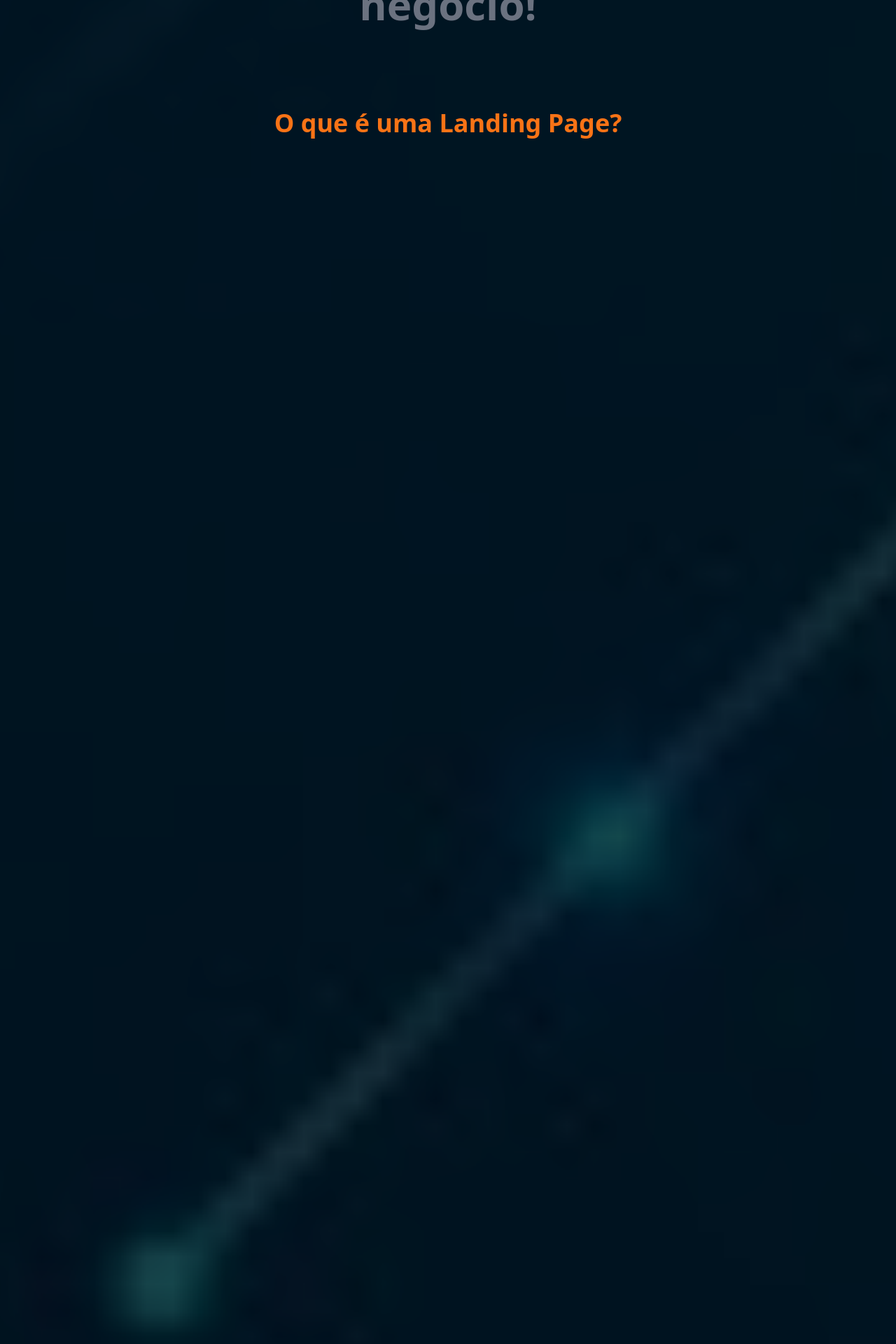
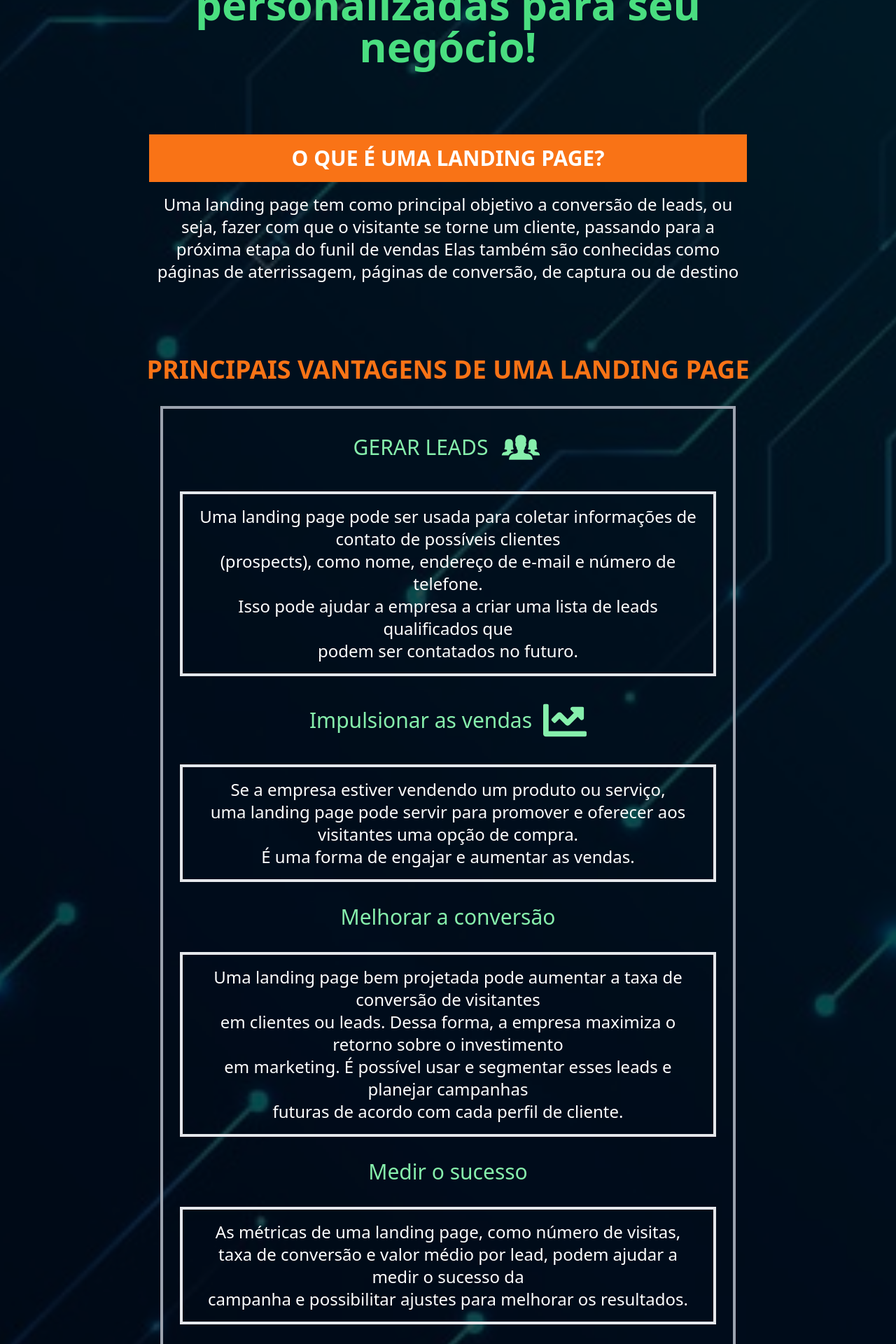
Before and after one commit to mmissura/landing-pages, a React (Vite) app: page / in a window 1280 px wide. Shown: the part 140-2060 px from the top of the page at 70% size. Built offline with nearby package versions, Linux system fonts and the light colour scheme.

Commit message:
refactor: improvements main page

```diff
--- a/package.json
+++ b/package.json
@@ -12,7 +12,7 @@
   "dependencies": {
     "react": "^18.2.0",
     "react-dom": "^18.2.0",
-    "react-icons": "^4.11.0"
+    "react-icons": "^4.12.0"
   },
   "devDependencies": {
     "@types/react": "^18.2.15",
--- a/src/App.tsx
+++ b/src/App.tsx
@@ -1,76 +1,130 @@
 import { BsWhatsapp } from 'react-icons/bs';
+import { FaChartLine } from 'react-icons/fa';
+import { IoIosPeople } from 'react-icons/io';
 
 export const App = () => {
   return (
     <div className="w-full overflow-x-hidden bg-map">
       <div className="bg-black">
-        <h1 className="text-4xl text-center font-bold 2xl:text-6xl xl:text-6xl lg:text-6xl mt-10 text-gray-500 p-4">
-        Landing pages personalizadas para seu negócio!
+        <h1 className="text-4xl text-center font-bold 2xl:text-6xl xl:text-6xl lg:text-6xl mt-10 text-green-400 p-4 2xl:w-2/3 xl:w-2/3 lg:w-2/3 w-4/5">
+          Landing pages personalizadas para seu negócio!
         </h1>
 
-        <div className="grid grid-rows-12 gap-7 2xl:my-20 xl:my-20 lg:my-20 my-12">
+        <div className="2xl:my-20 xl:my-20 lg:my-20 my-12">
+          <div className="mx-auto 2xl:mb-20 xl:mb-20 lg:mb-20 mb-12 w-2/3">
+            <h2
+              className="text-xl text-center font-bold 2xl:text-3xl xl:text-3xl lg:text-2xl
+           text-white mb-4 bg-orange-500 px-2 py-4  uppercase"
+            >
+              O que é uma Landing Page?
+            </h2>
 
-          <h2 className='text-xl text-center font-bold 2xl:text-4xl xl:text-4xl lg:text-2xl mb-8
-           text-orange-500 px-12 p-6'>O que é uma Landing Page?</h2>
+            <p className="text-xl text-center 2xl:text-2xl xl:text-2xl lg:text-2xl text-white">
+              Uma landing page tem como principal objetivo a conversão de leads,
+              ou seja, fazer com que o visitante se torne um cliente, passando
+              para a próxima etapa do funil de vendas Elas também são conhecidas
+              como páginas de aterrissagem, páginas de conversão, de captura ou
+              de destino
+            </p>
+          </div>
 
-          <p className='text-xl text-center 2xl:text-2xl xl:text-2xl lg:text-2xl mb-8 text-white px-12 p-4'>
-            Uma landing page tem como principal objetivo a conversão de leads, ou seja,
-            fazer com que o visitante se torne um cliente, passando para a próxima etapa do funil de
-            vendas
-            Elas também são conhecidas como páginas de aterrissagem,
-            páginas de conversão, de captura ou de destino</p>
-
-          <div className='flex flex-row justify-center items-center flex-wrap gap-3 gap-x-6 p-6'>
+          <div className="w-full p-6">
             <div>
-              <h2 className='text-xl text-center font-bold 2xl:text-2xl xl:text-4xl lg:text-2xl justify-center items-center
-            mb-8 text-orange-500'>Principais vantagens de uma Landing Page</h2>
+              <h2
+                className="text-xl text-center font-bold 2xl:text-2xl xl:text-4xl lg:text-2xl
+            mb-8 text-orange-500 uppercase w-4/5 m-auto"
+              >
+                Principais vantagens de uma Landing Page
+              </h2>
             </div>
 
-            <div className='text-xl text-center 2xl:text-2xl xl:text-4xl lg:text-2xl 2xl:grid grid-col w-2/3
-            justify-center items-center border-4 border-gray-400 p-6'>
+            <div
+              className="2xl:w-2/3 xl:w-2/3 lg:w-2/3 md:w-2/3 m-auto
+              border-4 border-gray-400 p-6"
+            >
+              <h2
+                className="text-lg text-center 2xl:text-2xl xl:text-3xl lg:text-2xl
+            mb-8 text-green-300 px-12 flex justify-center items-center gap-4 uppercase"
+              >
+                Gerar Leads <IoIosPeople size={62} />
+              </h2>
 
-              <h2 className='text-xl text-center 2xl:text-2xl xl:text-2xl lg:text-2xl
-            mb-8 text-green-300 px-12'>Gerar Leads</h2>
-
-
-              <p className='text-xl text-center 2xl:text-2xl xl:text-2xl lg:text-2xl mb-8 text-white px-12 border-4 p-4'>
-                Uma landing page pode ser usada para coletar informações de contato de possíveis clientes<br></br>
-                (prospects), como nome, endereço de e-mail e número de telefone.<br></br>
-                Isso pode ajudar a empresa a criar uma lista de leads qualificados que<br></br>
+              <p className="text-xl text-center 2xl:text-2xl xl:text-2xl lg:text-2xl mb-8 text-white border-4 p-4">
+                Uma landing page pode ser usada para coletar informações de
+                contato de possíveis clientes<br></br>
+                (prospects), como nome, endereço de e-mail e número de telefone.
+                <br></br>
+                Isso pode ajudar a empresa a criar uma lista de leads
+                qualificados que<br></br>
                 podem ser contatados no futuro.
               </p>
 
-              <h2 className='text-xl text-center 2xl:text-2xl xl:text-3xl lg:text-2xl
-              mb-8 text-green-300 px-12'>Impulsionar as vendas</h2>
+              <h2
+                className="text-xl text-center 2xl:text-2xl xl:text-3xl lg:text-2xl
+              mb-8 text-green-300 px-12 flex justify-center items-center gap-4"
+              >
+                Impulsionar as vendas
+                <FaChartLine size={62} />
+              </h2>
 
-              <p className='text-xl text-center 2xl:text-2xl xl:text-2xl lg:text-2xl mb-8 text-white px-12 border-4 p-4'>Se a empresa estiver vendendo um produto ou serviço,<br></br>
-                uma landing page pode servir para promover e oferecer aos visitantes uma opção de compra.<br></br>
-                É uma forma de engajar e aumentar as vendas.</p>
+              <p className="text-xl text-center 2xl:text-2xl xl:text-2xl lg:text-2xl mb-8 text-white border-4 p-4">
+                Se a empresa estiver vendendo um produto ou serviço,<br></br>
+                uma landing page pode servir para promover e oferecer aos
+                visitantes uma opção de compra.<br></br>É uma forma de engajar e
+                aumentar as vendas.
+              </p>
 
-              <h2 className='text-xl text-center 2xl:text-2xl xl:text-3xl lg:text-2xl
-              mb-8 text-green-300 px-12'>Melhorar a conversão</h2>
+              <h2
+                className="text-xl text-center 2xl:text-2xl xl:text-3xl lg:text-2xl
+              mb-8 text-green-300 px-12"
+              >
+                Melhorar a conversão
+              </h2>
 
-              <p className='text-xl text-center 2xl:text-2xl xl:text-2xl lg:text-2xl mb-8 text-white px-12 border-4 p-4'>Uma landing page bem projetada pode aumentar a taxa de conversão de visitantes<br></br>
-                em clientes ou leads. Dessa forma, a empresa maximiza o retorno sobre o investimento<br></br>
-                em marketing. É possível usar e segmentar esses leads e planejar campanhas<br></br>
-                futuras de acordo com cada perfil de cliente. </p>
-              <h2 className='text-xl text-center 2xl:text-2xl xl:text-3xl lg:text-2xl
-              mb-8 text-green-300 px-12'>Medir o sucesso</h2>
+              <p className="text-xl text-center 2xl:text-2xl xl:text-2xl lg:text-2xl mb-8 text-white  border-4 p-4">
+                Uma landing page bem projetada pode aumentar a taxa de conversão
+                de visitantes<br></br>
+                em clientes ou leads. Dessa forma, a empresa maximiza o retorno
+                sobre o investimento<br></br>
+                em marketing. É possível usar e segmentar esses leads e planejar
+                campanhas<br></br>
+                futuras de acordo com cada perfil de cliente.{' '}
+              </p>
+              <h2
+                className="text-xl text-center 2xl:text-2xl xl:text-3xl lg:text-2xl
+              mb-8 text-green-300 px-12"
+              >
+                Medir o sucesso
+              </h2>
 
-              <p className='text-xl text-center 2xl:text-2xl xl:text-2xl lg:text-2xl mb-8 text-white px-12 border-4 p-4'>As métricas de uma landing page, como número de visitas,<br></br>
-                taxa de conversão e valor médio por lead, podem ajudar a medir o sucesso da<br></br>
-                campanha e possibilitar ajustes para melhorar os resultados.</p>
+              <p className="text-xl text-center 2xl:text-2xl xl:text-2xl lg:text-2xl mb-8 text-white border-4 p-4">
+                As métricas de uma landing page, como número de visitas,
+                <br></br>
+                taxa de conversão e valor médio por lead, podem ajudar a medir o
+                sucesso da<br></br>
+                campanha e possibilitar ajustes para melhorar os resultados.
+              </p>
 
-              <h2 className='text-xl text-center 2xl:text-2xl xl:text-3xl lg:text-2xl
-              mb-8 text-green-300 px-12'>Fornecer informação</h2>
+              <h2
+                className="text-xl text-center 2xl:text-2xl xl:text-3xl lg:text-2xl
+              mb-8 text-green-300 px-12"
+              >
+                Fornecer informação
+              </h2>
 
-              <p className='text-xl text-center 2xl:text-2xl xl:text-2xl lg:text-2xl mb-1 text-white px-12 border-4 p-4'>Uma landing page também pode ser usada para fornecer informações sobre um<br></br>
-                produto ou serviço. Isso ajuda a aumentar o interesse e a confiança nas ofertas da empresa.<br></br>
-                Uma das estratégias nesse sentido é educar clientes que não sabem como usar o produto,<br></br>
-                por exemplo.</p>
+              <p className="text-xl text-center 2xl:text-2xl xl:text-2xl lg:text-2xl mb-1 text-white px-12 border-4 p-4">
+                Uma landing page também pode ser usada para fornecer informações
+                sobre um<br></br>
+                produto ou serviço. Isso ajuda a aumentar o interesse e a
+                confiança nas ofertas da empresa.<br></br>
+                Uma das estratégias nesse sentido é educar clientes que não
+                sabem como usar o produto,<br></br>
+                por exemplo.
+              </p>
             </div>
-            <h2 className="text-2xl text-center 2xl:text-4xl xl:text-4xl lg:text-2xl mt-8 mb-8 text-blue-500 px-12">
-              Procurando uma Landing Page personalizada para seu negócio? Entre em contato agora mesmo
+            <h2 className="text-2xl text-center 2xl:text-4xl xl:text-4xl lg:text-2xl mt-20 mb-8 text-orange-500 px-12 2xl:w-2/3 xl:w-2/3 lg:w-2/3 w-4/5 m-auto">
+              Procurando uma Landing Page personalizada para seu negócio? Entre
+              em contato agora mesmo
             </h2>
           </div>
         </div>
@@ -85,7 +139,7 @@ export const App = () => {
         </div>
         <footer className="text-white pb-6 text-sm mt-20">
           &copy; Copyright 2024 by Missura Networks
-          <p className='text-center mb-0'>CNPJ: 53.447.302/0001-79</p>
+          <p className="text-center mb-0">CNPJ: 53.447.302/0001-79</p>
         </footer>
       </div>
     </div>
```
Also changed, not shown: 1 other file (tests, documents, lock files or other folders).
